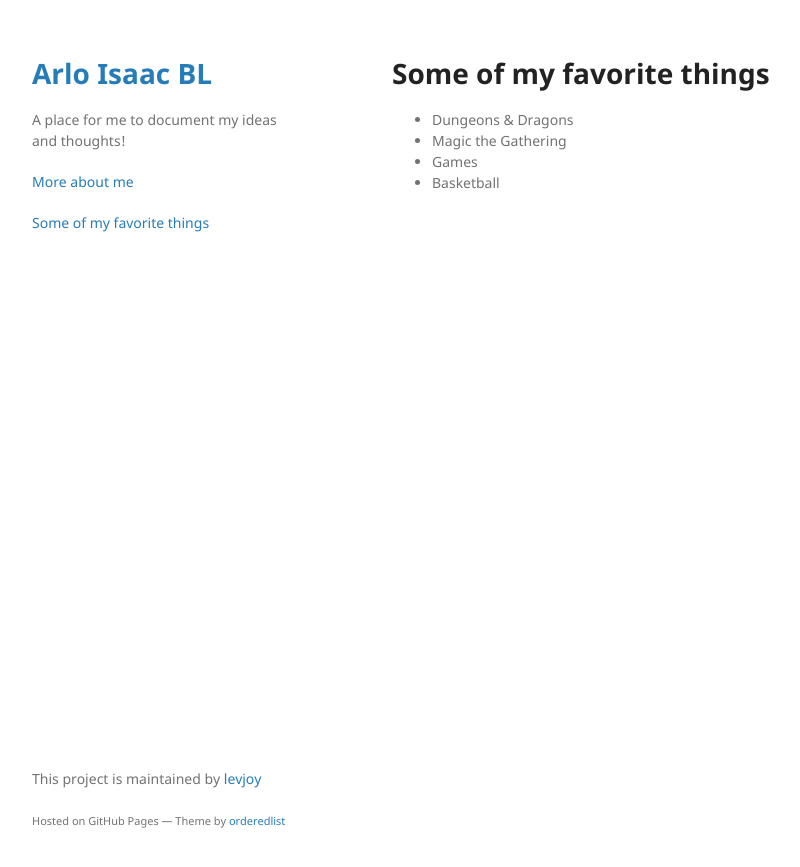
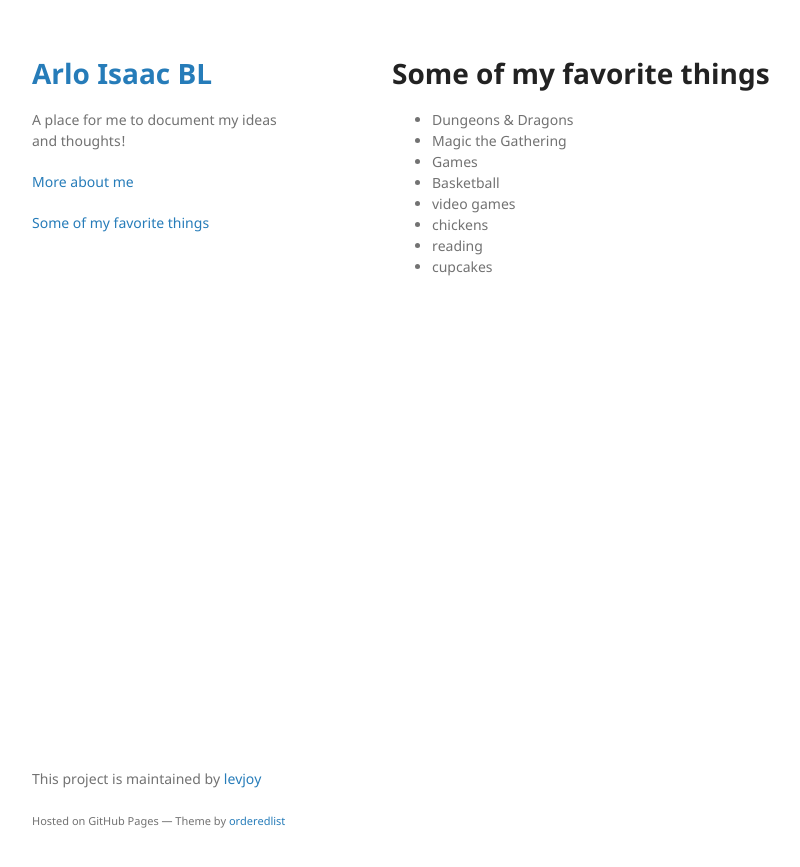
Before and after one commit to levjoy/arloisaac, a Jekyll site: the page built from favorites.md, in a window 1280 px wide. Shown: the top 867 px of the page, without its empty margins (178-978 px from the left). Built offline with Jekyll 4.4.1, drawn with Linux system fonts in a browser that asks for light colours.

Commit message:
updated favorites

```diff
--- a/favorites.md
+++ b/favorites.md
@@ -9,3 +9,7 @@ permalink: /favorites/
 - Magic the Gathering
 - Games
 - Basketball
+- video games
+- chickens
+- reading
+- cupcakes
```
